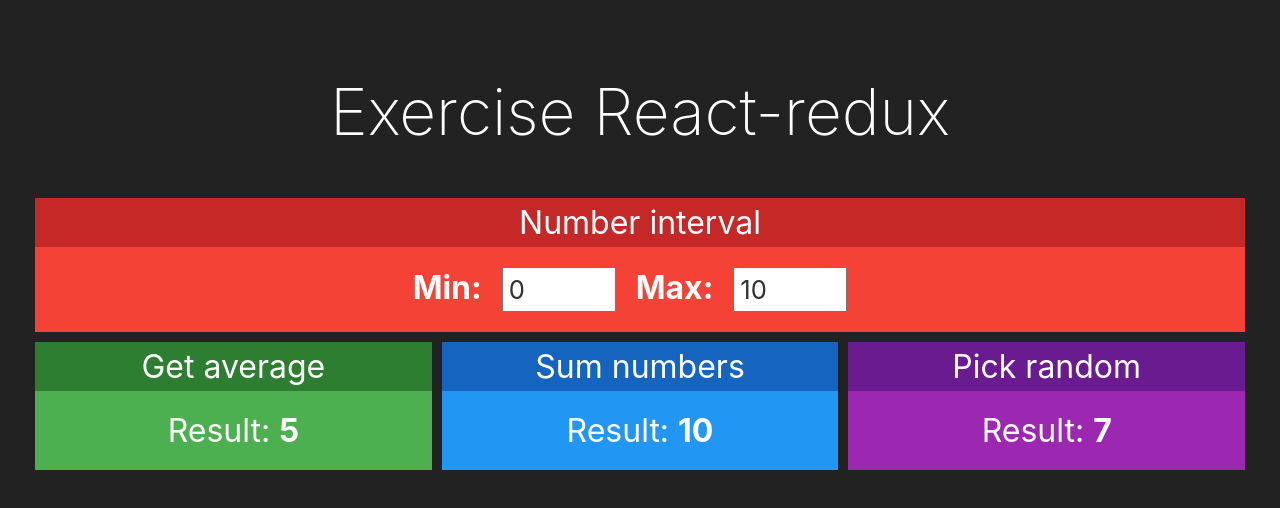
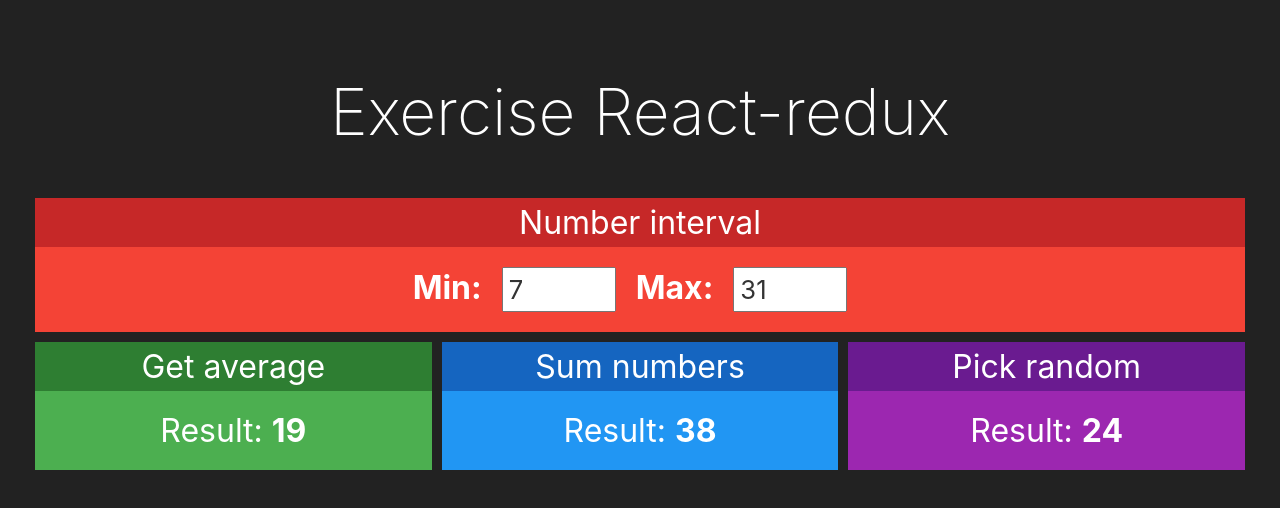
Before and after one commit to diglopes/learning-redux, a React (Create React App) app: page / in a window 1280 px wide. Shown: the top 508 px of the page. Built offline with nearby package versions, Linux system fonts and the light colour scheme.

Commit message:
Change all components to receive min and max from store

```diff
--- a/src/components/Average/index.jsx
+++ b/src/components/Average/index.jsx
@@ -1,15 +1,25 @@
 import React from 'react'
 import Card from '../Card'
+import {connect} from 'react-redux'
 
-export default props => {
+const Average = props => {
     return (
         <Card title="Get average" green>
             <div className="interval">
                 <span>
                     <span>Result: </span>
-                    <strong>5</strong>
+                    <strong>{(props.min + props.max) / 2}</strong>
                 </span>
             </div>
         </Card>
     )
 }
+
+function mapStateToProps(state) {
+    return {
+        min: state.numbers.min,
+        max: state.numbers.max,
+    }
+}
+
+export default connect(mapStateToProps)(Average)
--- a/src/components/Interval/index.jsx
+++ b/src/components/Interval/index.jsx
@@ -1,22 +1,31 @@
 import React from 'react'
 import Card from '../Card'
+import { connect } from 'react-redux'
 import './interval.css'
 
-export default props => {
-
+const Interval = props => {
     return (
         <Card title="Number interval" red>
             <div className="interval">
                 <span>
                     <strong>Min:</strong>
-                    <input type="number" value={0} readOnly/>
+                    <input type="number" value={props.min} readOnly/>
                 </span>
 
                 <span>
                     <strong>Max:</strong>
-                    <input type="number" value={10} readOnly/>
+                    <input type="number" value={props.max} readOnly/>
                 </span>
             </div>
         </Card>
     )
 }
+
+function mapStateToProps(state) {
+    return {
+        min: state.numbers.min,
+        max: state.numbers.max
+    }
+}
+
+export default connect(mapStateToProps)(Interval)
--- a/src/components/Random/index.jsx
+++ b/src/components/Random/index.jsx
@@ -1,15 +1,26 @@
 import React from 'react'
 import Card from '../Card'
+import { connect } from 'react-redux'
 
-export default props => {
+const Random = props => {
+    const getRandom = (min, max) => Math.floor(Math.random() * (max - min + 1) + min)
     return (
         <Card title="Pick random" purple>
             <div className="interval">
                 <span>
                     <span>Result: </span>
-                    <strong>7</strong>
+                    <strong>{getRandom(props.min, props.max)}</strong>
                 </span>
             </div>
         </Card>
     )
 }
+
+function mapStateToProps(state) {
+    return {
+        min: state.numbers.min,
+        max: state.numbers.max
+    }
+}
+
+export default connect(mapStateToProps)(Random)
--- a/src/components/Sum/index.jsx
+++ b/src/components/Sum/index.jsx
@@ -1,15 +1,25 @@
 import React from 'react'
 import Card from '../Card'
+import { connect } from 'react-redux'
 
-export default props => {
+const Sum = props => {
     return (
         <Card title="Sum numbers" blue>
             <div className="interval">
                 <span>
                     <span>Result: </span>
-                    <strong>10</strong>
+                    <strong>{props.min + props.max}</strong>
                 </span>
             </div>
         </Card>
     )
 }
+
+function mapStateToProps(state) {
+    return {
+        min: state.numbers.min,
+        max: state.numbers.max
+    }
+}
+
+export default connect(mapStateToProps)(Sum)
--- a/src/store/storeConfig.js
+++ b/src/store/storeConfig.js
@@ -3,8 +3,8 @@ import { createStore, combineReducers } from "redux";
 const reducers = combineReducers({
   numbers: function (state, action) {
     return {
-      min: 1,
-      max: 10,
+      min: 7,
+      max: 31,
     };
   },
 });
```
